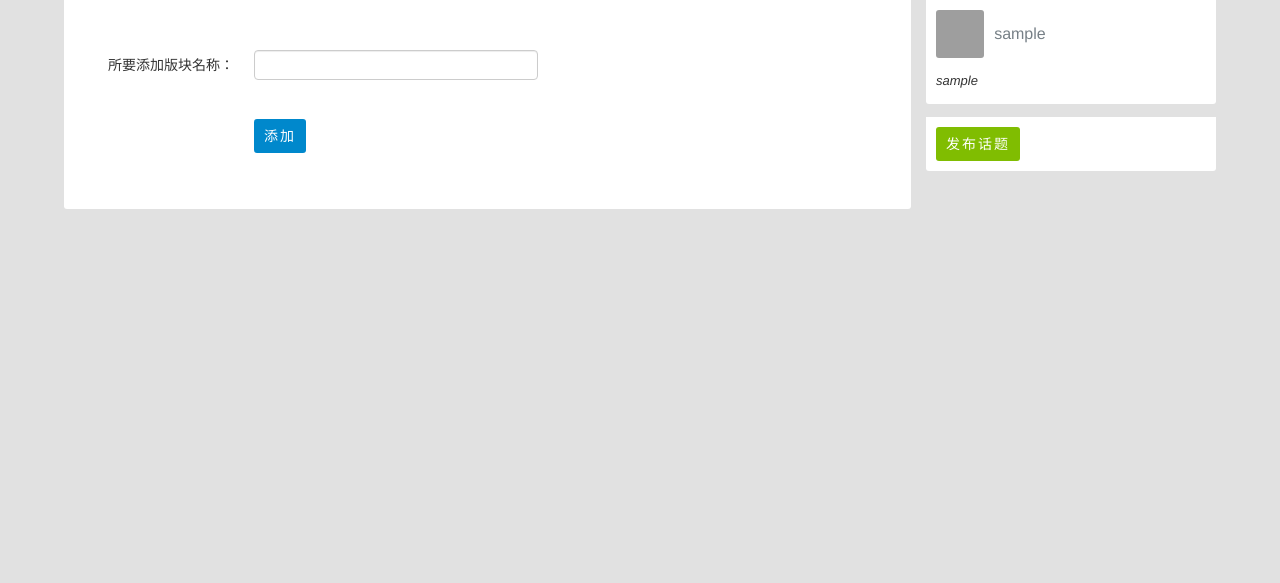
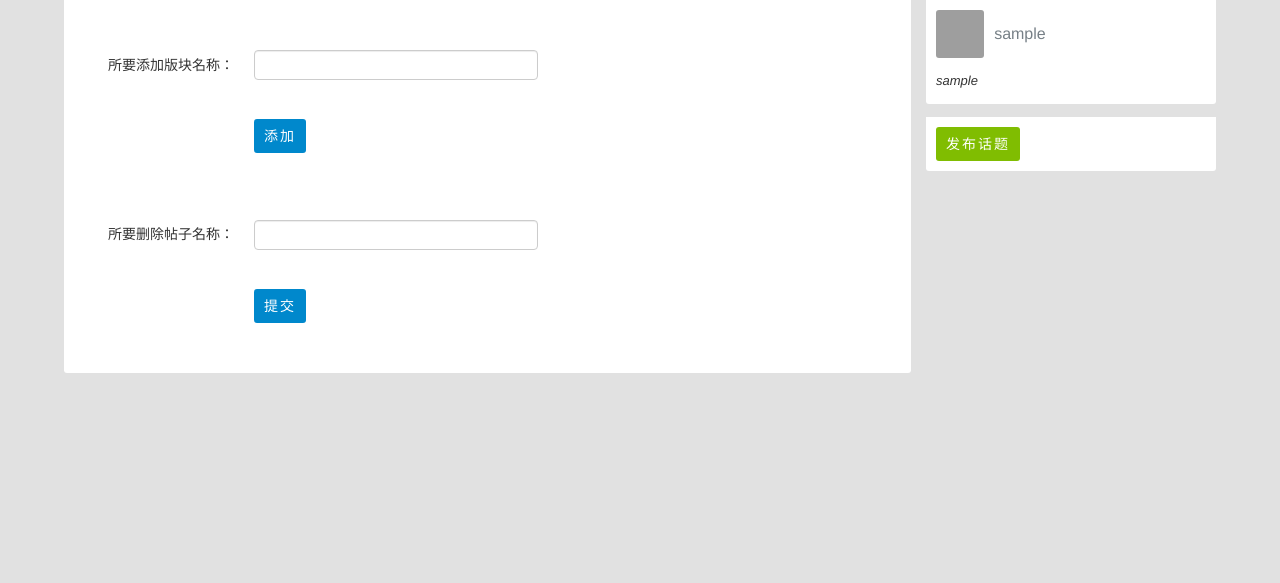
Before and after one commit to LiRuiPan/forum, a Flask app: page /admin/ in a window 1280 px wide. Shown: the part 105-688 px from the top of the page. Run offline with Flask 2, Linux system fonts and the light colour scheme; the visitor is signed in with stand-in values (Sample User, id 1); data comes from the database, SQL or seed files in the repository; grey boxes are pictures that could not be loaded.

Commit message:
实现管理员后台删帖功能

```diff
--- a/routes/admin.py
+++ b/routes/admin.py
@@ -9,6 +9,9 @@ from flask import (
 from routes.helper import admin_required, current_user, new_csrf_token, csrf_required
 
 from models.board import Board
+from models.topic import Topic
+from models.message import Messages
+from models.reply import Reply
 
 main = Blueprint('admin', __name__)
 
@@ -28,3 +31,23 @@ def add_board():
     form = request.form
     Board.new(form)
     return redirect(url_for('.index'))
+
+
+@main.route("/delete_topic", methods=["POST", "GET"])
+@admin_required
+@csrf_required
+def delete_topic():
+    topic_title = request.form['title']
+    t = Topic.one(title=topic_title)
+    topic_id = t.id
+    user_id = t.user_id
+    content = '您的帖子《{}》已被管理员删除'.format(t.title)
+    form = dict(
+        receiver_id=user_id,
+        sender_id=current_user().id,
+        content=content
+    )
+    Messages.new(form)
+    Topic.delete(id=topic_id)
+    Reply.delete(topic_id=topic_id)
+    return redirect(url_for('.index'))
--- a/templates/admin_index.html
+++ b/templates/admin_index.html
@@ -25,6 +25,20 @@
                     </div>
                 </form>
 
+                <form id="setting_form" class="form-horizontal"
+                      action="{{ url_for('admin.delete_topic', token=token) }}" method="post">
+                    <div class="control-group">
+                        <label class="control-label" for="name">所要删除帖子名称：</label>
+
+                        <div class="controls">
+                            <input class="input-xlarge readonly" id="name" name="title" size="30" type="text">
+                        </div>
+                    </div>
+
+                    <div class="form-actions">
+                        <input type="submit" class="span-primary submit_btn" data-loading-text="添加中.." value="提交">
+                    </div>
+                </form>
             </div>
         </div>
     </div>
```
